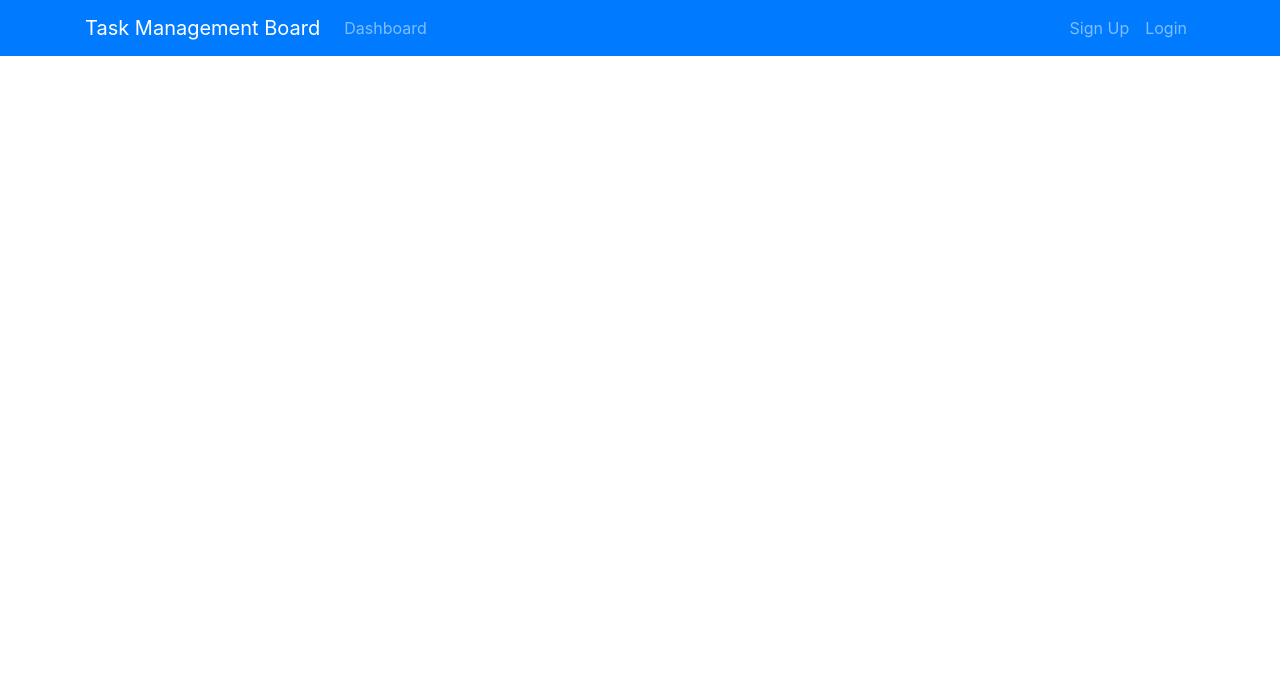
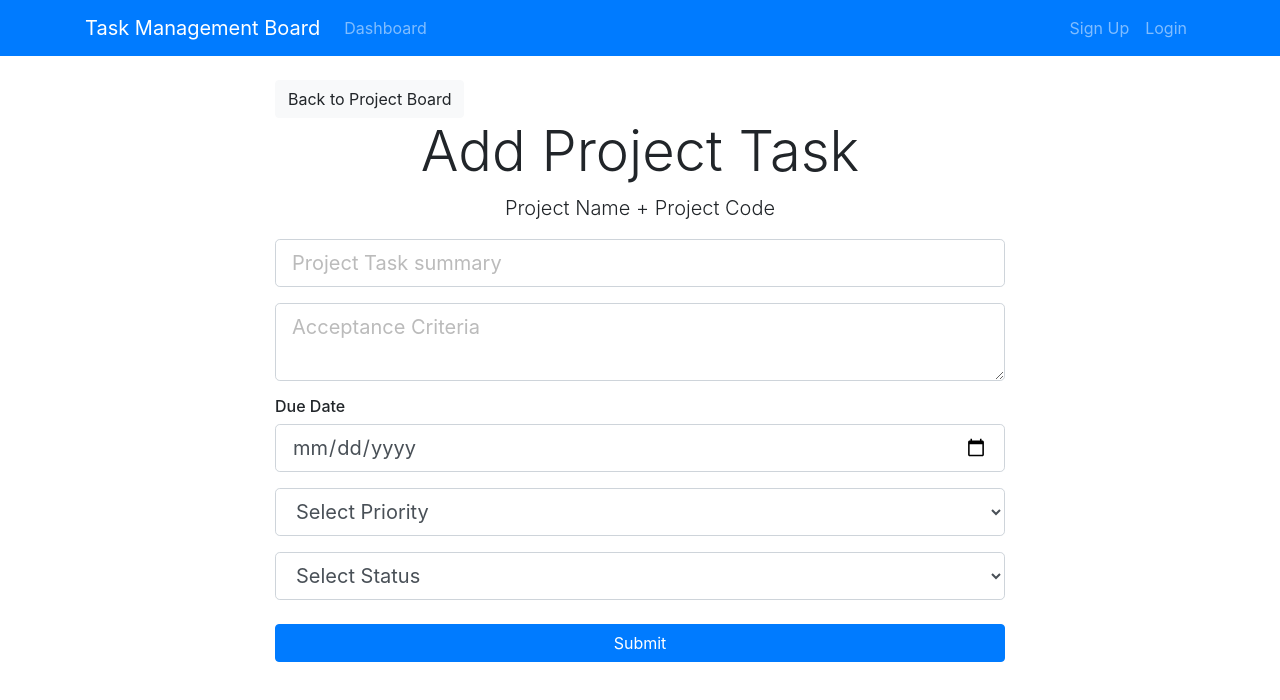
Before and after one commit to citizen67/TaskManagementBoard, a React (Create React App) app in the folder tmbtool-react-client/: page /addProjectTask/1 in a window 1280 px wide. Shown: the top 700 px of the page. Built offline with nearby package versions, Linux system fonts and the light colour scheme.

Commit message:
Add board and create project task pages

```diff
--- a/tmbtool-react-client/src/App.js
+++ b/tmbtool-react-client/src/App.js
@@ -8,6 +8,8 @@ import AddProject from "./components/Project/AddProject";
 import { Provider } from "react-redux";
 import store from "./store";
 import UpdateProject from "./components/Project/UpdateProject";
+import ProjectBoard from "./components/ProjectBoard/ProjectBoard";
+import AddProjectTask from "./components/ProjectBoard/ProjectTasks/AddProjectTask";
 
 class App extends Component {
   render() {
@@ -19,6 +21,8 @@ class App extends Component {
             <Route exact path="/dashboard" component={Dashboard} />
             <Route exact path="/addProject" component={AddProject} />
             <Route exact path="/updateProject/:id" component={UpdateProject} />
+            <Route exact path="/projectBoard/:id" component={ProjectBoard} />
+            <Route exact path="/addProjectTask/:id" component={AddProjectTask} />
           </div>
         </Router>
       </Provider>
--- a/tmbtool-react-client/src/actions/projectActions.js
+++ b/tmbtool-react-client/src/actions/projectActions.js
@@ -3,7 +3,7 @@ import { GET_ERRORS, GET_PROJECT, GET_PROJECTS, DELETE_PROJECT } from "./types";
 
 export const createProject = (project, history) => async dispatch => {
   try {
-    const res = await axios.post("/api/project", project);
+    await axios.post("/api/project", project);
     history.push("/dashboard");
     dispatch({
       type: GET_ERRORS,
--- a/tmbtool-react-client/src/components/Project/ProjectItem.js
+++ b/tmbtool-react-client/src/components/Project/ProjectItem.js
@@ -25,11 +25,11 @@ class ProjectItem extends Component {
             </div>
             <div className="col-md-4 d-none d-lg-block">
               <ul className="list-group">
-                <a href="">
+                <Link to={`/projectBoard/$`}>
                   <li className="list-group-item board">
                     <i className="fa fa-flag-checkered pr-1"> Project Board </i>
                   </li>
-                </a>
+                </Link>
                 <Link to={`/updateProject/${project.projectIdentifier}`}>
                   <li className="list-group-item update">
                     <i className="fa fa-edit pr-1"> Update Project Info</i>
--- /dev/null
+++ b/tmbtool-react-client/src/components/ProjectBoard/ProjectBoard.js
@@ -0,0 +1,78 @@
+import React, { Component } from 'react'
+import { Link } from 'react-router-dom';
+
+class ProjectBoard extends Component {
+    render() {
+        const { id } = this.props.match.params;
+        return (
+            <div className="container">
+                <Link to={`/addProjectTask/${id}`} className="btn btn-primary mb-3">
+                    <i className="fas fa-plus-circle"> Create Project Task</i>
+                </Link>
+                <br />
+                <hr />
+                {
+                    // <!-- Backlog STARTS HERE -->
+                }
+                <div className="container">
+                    <div className="row">
+                        <div className="col-md-4">
+                            <div className="card text-center mb-2">
+                                <div className="card-header bg-secondary text-white">
+                                    <h3>TO DO</h3>
+                                </div>
+                            </div>
+                            {
+                                // <!-- SAMPLE PROJECT TASK STARTS HERE -->
+                            }
+                            <div className="card mb-1 bg-light">
+                                <div className="card-header text-primary">
+                                    ID: projectSequence -- Priority: priorityString
+                                </div>
+                                <div className="card-body bg-light">
+                                    <h5 className="card-title">project_task.summary</h5>
+                                    <p className="card-text text-truncate ">
+                                        project_task.acceptanceCriteria
+                                    </p>
+                                    <a href="" className="btn btn-primary">
+                                        View / Update
+                                    </a>
+
+                                    <button className="btn btn-danger ml-4">Delete</button>
+                                </div>
+                            </div>
+
+                            {
+                                // <!-- SAMPLE PROJECT TASK ENDS HERE -->
+                            }
+                        </div>
+                        <div className="col-md-4">
+                            <div className="card text-center mb-2">
+                                <div className="card-header bg-primary text-white">
+                                    <h3>In Progress</h3>
+                                </div>
+                            </div>
+                            {
+                                //  <!-- SAMPLE PROJECT TASK STARTS HERE -->
+                                //         <!-- SAMPLE PROJECT TASK ENDS HERE -->
+                            }
+                        </div>
+                        <div className="col-md-4">
+                            <div className="card text-center mb-2">
+                                <div className="card-header bg-success text-white">
+                                    <h3>Done</h3>
+                                </div>
+                            </div>
+                            {
+                                // <!-- SAMPLE PROJECT TASK STARTS HERE -->
+                                // <!-- SAMPLE PROJECT TASK ENDS HERE -->
+                            }
+                        </div>
+                    </div>
+                </div>
+            </div>
+        );
+    }
+}
+
+export default ProjectBoard;
--- /dev/null
+++ b/tmbtool-react-client/src/components/ProjectBoard/ProjectTasks/AddProjectTask.js
@@ -0,0 +1,78 @@
+import React, { Component } from 'react';
+import { Link } from "react-router-dom";
+
+class AddProjectTask extends Component {
+    render() {
+        const { id } = this.props.match.params;
+        return (
+            <div className="add-PBI">
+                <div className="container">
+                    <div className="row">
+                        <div className="col-md-8 m-auto">
+                            <Link to={`/projectBoard/${id}`} className="btn btn-light">
+                                Back to Project Board
+                            </Link>
+                            <h4 className="display-4 text-center">Add Project Task</h4>
+                            <p className="lead text-center">Project Name + Project Code</p>
+                            <form>
+                                <div className="form-group">
+                                    <input
+                                        type="text"
+                                        className="form-control form-control-lg"
+                                        name="summary"
+                                        placeholder="Project Task summary"
+                                    />
+                                </div>
+                                <div className="form-group">
+                                    <textarea
+                                        className="form-control form-control-lg"
+                                        placeholder="Acceptance Criteria"
+                                        name="acceptanceCriteria"
+                                    />
+                                </div>
+                                <h6>Due Date</h6>
+                                <div className="form-group">
+                                    <input
+                                        type="date"
+                                        className="form-control form-control-lg"
+                                        name="dueDate"
+                                    />
+                                </div>
+                                <div className="form-group">
+                                    <select
+                                        className="form-control form-control-lg"
+                                        name="priority"
+                                    >
+                                        <option value={0}>Select Priority</option>
+                                        <option value={1}>High</option>
+                                        <option value={2}>Medium</option>
+                                        <option value={3}>Low</option>
+                                    </select>
+                                </div>
+
+                                <div className="form-group">
+                                    <select
+                                        className="form-control form-control-lg"
+                                        name="status"
+                                    >
+                                        <option value="">Select Status</option>
+                                        <option value="TO_DO">TO DO</option>
+                                        <option value="IN_PROGRESS">IN PROGRESS</option>
+                                        <option value="DONE">DONE</option>
+                                    </select>
+                                </div>
+
+                                <input
+                                    type="submit"
+                                    className="btn btn-primary btn-block mt-4"
+                                />
+                            </form>
+                        </div>
+                    </div>
+                </div>
+            </div>
+        );
+    }
+}
+
+export default AddProjectTask;
--- a/tmbtool-react-client/src/reducers/index.js
+++ b/tmbtool-react-client/src/reducers/index.js
@@ -1,8 +1,10 @@
 import { combineReducers } from "redux";
+import backlogReducer from "./backlogReducer";
 import errorReducer from "./errorReducer";
 import projectReducer from "./projectReducer";
 
 export default combineReducers({
   errors: errorReducer,
-  project: projectReducer
+  project: projectReducer,
+  backlog: backlogReducer
 });
```
Also changed, not shown: tmbtool-react-client/src/components/ProjectBoard/Backlog.js (added), tmbtool-react-client/src/components/ProjectBoard/ProjectTasks/ProjectTask.js (added), tmbtool-react-client/src/components/ProjectBoard/ProjectTasks/UpdateProjectTask.js (added).
